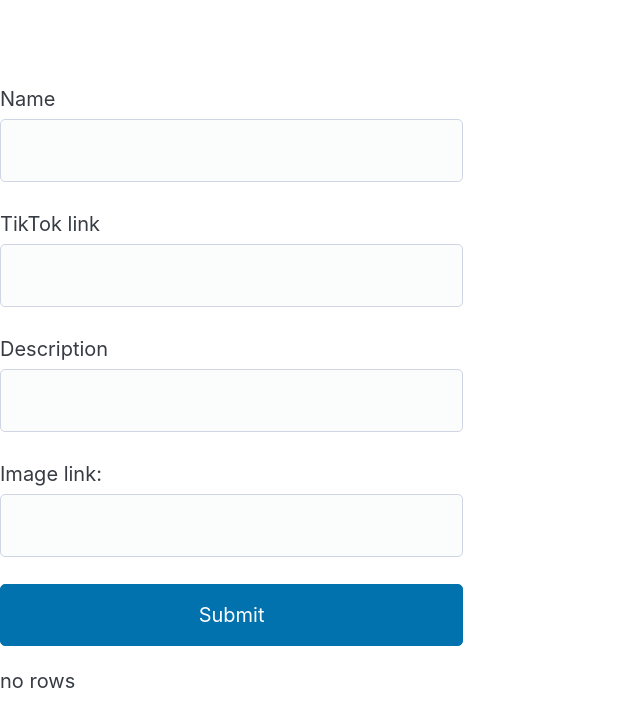
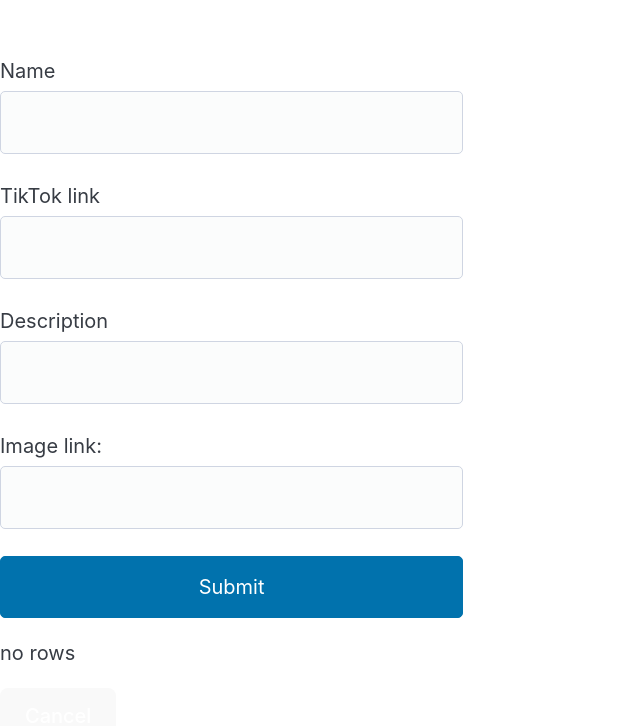
Before and after one commit to lotusphere/fanverse, a React (Vite) app: page /groups/1/edit in a window 1280 px wide. Shown: the top 726 px of the page, without its empty margins (0-640 px from the left). Built offline with nearby package versions, Linux system fonts and the light colour scheme; no server answers; the database is empty.

Commit message:
Fix updating group bugs

```diff
--- a/src/pages/EditGroup.jsx
+++ b/src/pages/EditGroup.jsx
@@ -1,4 +1,5 @@
 import { useParams, useNavigate } from 'react-router'
+import { Link } from 'react-router-dom'
 import { useState, useEffect } from 'react'
 import { supabase } from '../../supabase'
 import GroupForm from '../components/GroupForm'
@@ -25,8 +26,8 @@ function EditGroup() {
     setLoading(false)
   }
 
-  async function fetchEditGroup() {
-    const { data, error } = await supabase.from('groups').update(group).eq('id', id)
+  async function fetchEditGroup(updatedGroup) {
+    const { data, error } = await supabase.from('groups').update(updatedGroup).eq('id', id).select()
 
     if (error) {
       setErrorMessage(error.message)
@@ -42,13 +43,14 @@ function EditGroup() {
   if (loading) return <p>Loading...</p>
 
   return (
-    <>
+    <div className="page">
       <GroupForm
         onSubmit={fetchEditGroup}
         initialData={group}
         errorMessage={errorMessage}
       />
-    </>
+      <Link to={`/groups/${group.id}`}><button>Cancel</button></Link>
+    </div>
   )
 }
 
```
